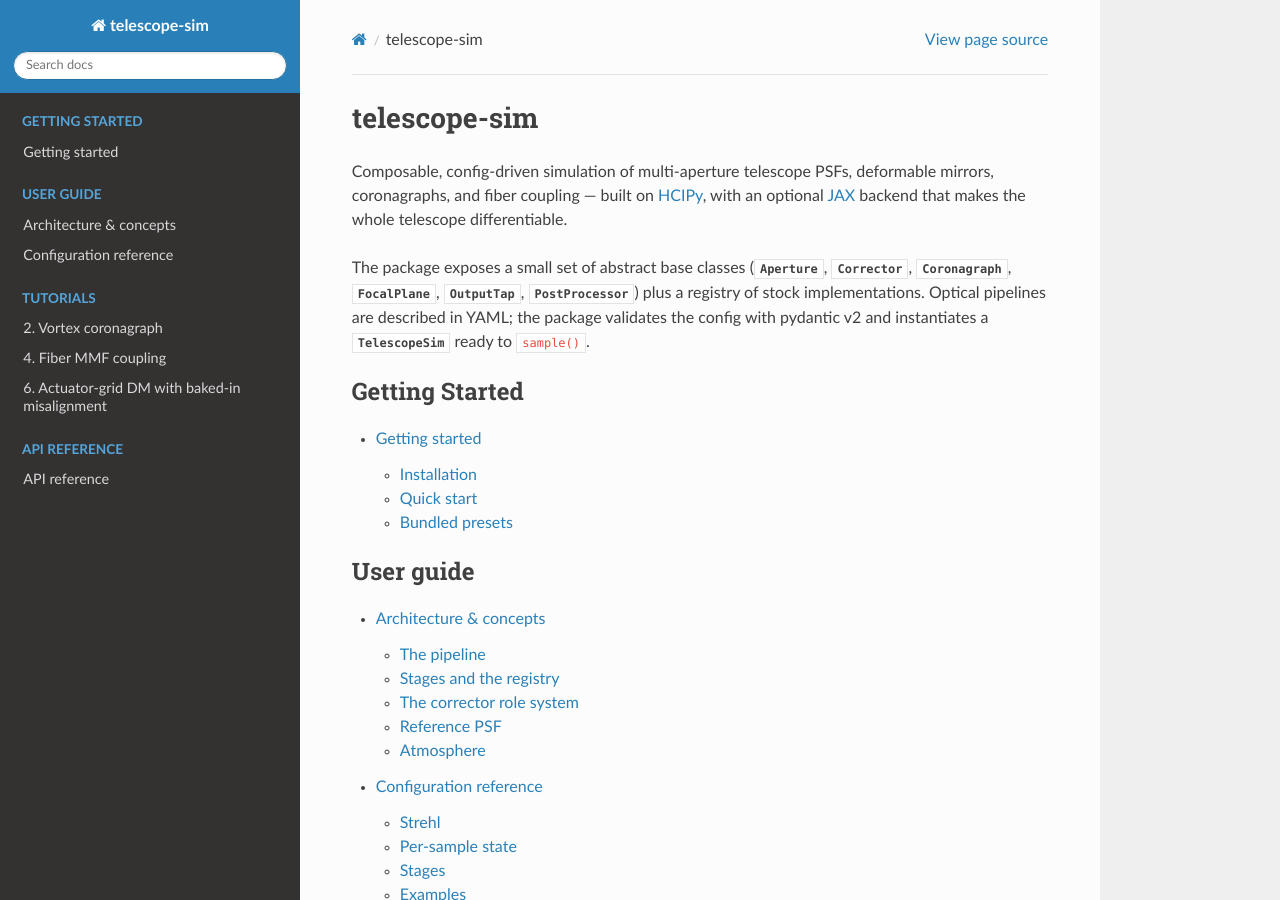
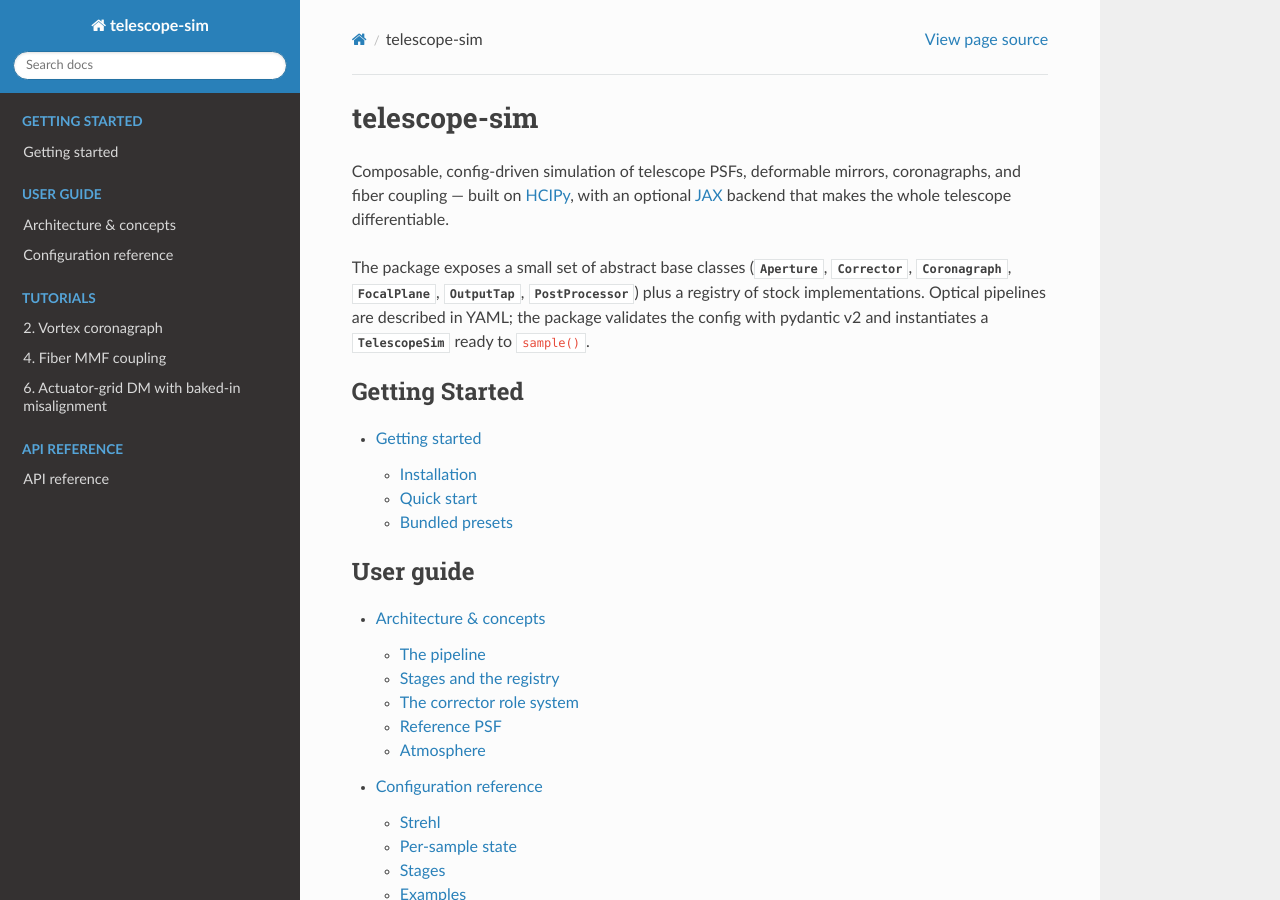
Before and after one commit to icunnyngham/telescope-sim, a Sphinx documentation site: the page built from docs/index.rst, in a window 1280 px wide and 900 px high. Built offline with Sphinx 7.4.7 and the Read the Docs theme 3.1.0, drawn with Linux system fonts in a browser that asks for light colours; pages that are not in the unit, such as notebooks, are missing from menus; the version number could not be read and is left out.

Commit message:
docs: drop legacy multi-aperture qualifier; state JAX backend coverage precisely
The package is not limited to multi-aperture configurations, so the
top-line description no longer leads with it (README, PyPI description,
docs index). The README status line now names the HCIPy-only components
(vortex coronagraphs, fiber output tap) instead of implying every listed
element runs on both backends.

Co-Authored-By: Claude Fable 5 <noreply@anthropic.com>

```diff
--- a/docs/index.rst
+++ b/docs/index.rst
@@ -1,7 +1,7 @@
 telescope-sim
 ==============
 
-Composable, config-driven simulation of multi-aperture telescope PSFs,
+Composable, config-driven simulation of telescope PSFs,
 deformable mirrors, coronagraphs, and fiber coupling — built on
 `HCIPy <https://hcipy.org>`_, with an optional `JAX
 <https://docs.jax.dev>`_ backend that makes the whole telescope
--- a/pyproject.toml
+++ b/pyproject.toml
@@ -5,7 +5,7 @@ build-backend = "setuptools.build_meta"
 [project]
 name = "telescope-sim"
 dynamic = ["version"]
-description = "Composable, config-driven simulation of multi-aperture telescope PSFs, DMs, coronagraphs, and fiber coupling — built on HCIPy, with an optional differentiable JAX backend."
+description = "Composable, config-driven simulation of telescope PSFs, DMs, coronagraphs, and fiber coupling — built on HCIPy, with an optional differentiable JAX backend."
 readme = "README.md"
 license = { file = "LICENSE" }
 requires-python = ">=3.10"
```
Also changed, not shown: CHANGELOG.md (+8 -0 lines), README.md (+5 -3 lines).
